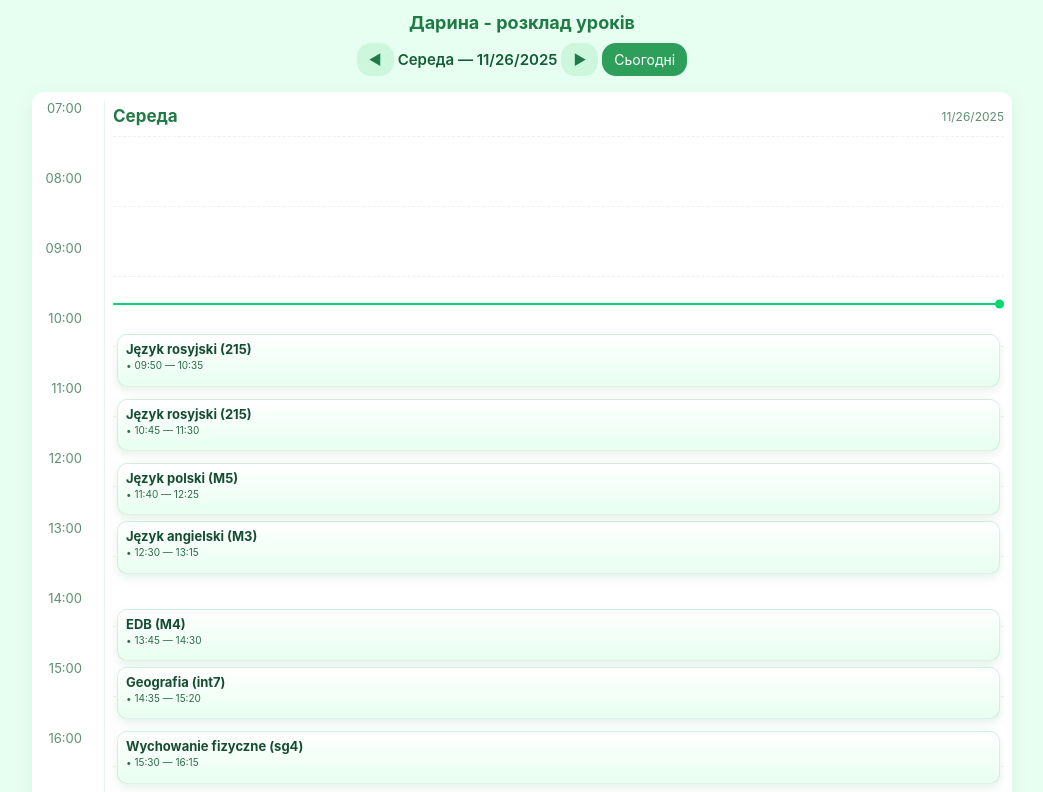
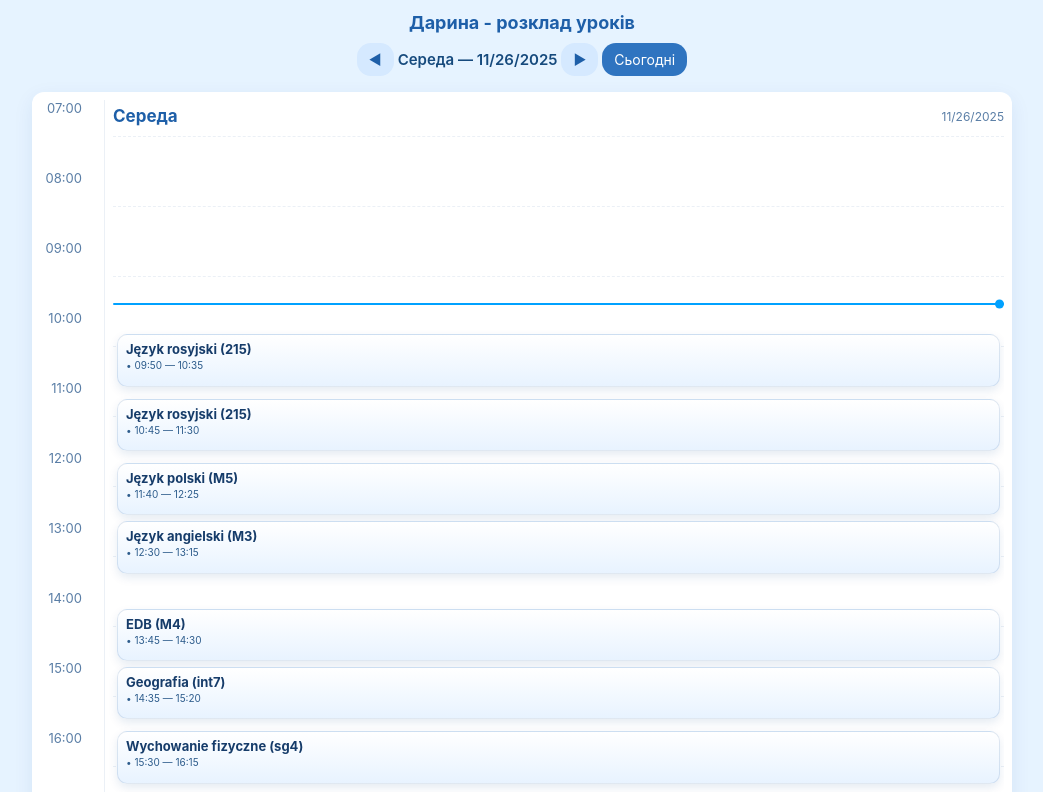
Before and after one commit to Volodymyr-Tuman/rozklad, a plain HTML site: page Daryna/daryna.html in a window 1280 px wide. Shown: the top 792 px of the page, without its empty margins (118-1161 px from the left). Drawn offline with Linux system fonts and the light colour scheme.

Commit message:
Update daryna.css

```diff
--- a/Daryna/daryna.css
+++ b/Daryna/daryna.css
@@ -9,20 +9,20 @@
 body{
   margin:0;
   padding:12px;
-  background:#e7fff1; /* світло-зелений фон */
-  color:#0f4024;      /* темний зелений текст */
+  background:#e6f3ff; /* світло-блакитний фон */
+  color:#0d2f55;      /* темний синій текст */
 }
 
 .app{max-width:980px;margin:0 auto}
 
 /* Header */
 header{display:flex;flex-direction:column;gap:10px;margin-bottom:16px}
-header h1{font-size:20px;margin:0;text-align:center;color:#1f7a46;}
+header h1{font-size:20px;margin:0;text-align:center;color:#1e5fa8;}
 
 .controls{display:flex;justify-content:center;align-items:center;gap:6px;flex-wrap:wrap}
 
 button{
-  background:#2e9e5b;       /* зелені кнопки */
+  background:#2f74c0;       /* сині кнопки */
   color:#fff;
   border:0;
   padding:14px 18px;
@@ -32,11 +32,11 @@ button{
 }
 
 button.secondary{
-  background:#ccf7dd;       /* світло-зелений */
-  color:#1f7a46;
+  background:#d5e9ff;       /* світло-синій */
+  color:#1e5fa8;
 }
 
-.day-label{font-weight:600;font-size:15px;padding:4px 0;color:#145c34}
+.day-label{font-weight:600;font-size:15px;padding:4px 0;color:#164a7d}
 
 /* Container */
 .schedule-wrap{
@@ -44,7 +44,7 @@ button.secondary{
   border-radius:12px;
   background:#fff;
   padding:8px;
-  box-shadow:0 6px 20px rgba(30,120,60,0.08); /* зелена тінь */
+  box-shadow:0 6px 20px rgba(30,70,150,0.08); /* синя тінь */
 }
 
 /* Grid */
@@ -58,7 +58,7 @@ button.secondary{
 
 .time-grid::-webkit-scrollbar{height:6px}
 .time-grid::-webkit-scrollbar-thumb{
-  background:#a5e8c6; /* зелений скролбар */
+  background:#a9cef7; /* синій скролбар */
   border-radius:10px
 }
 
@@ -76,7 +76,7 @@ button.secondary{
   height:var(--hour-height);
   padding-right:6px;
   font-size:13px;
-  color:#5c8f72; /* м’який зелений */
+  color:#5a7ea6; /* м’який синій */
 }
 
 /* Day column */
@@ -84,7 +84,7 @@ button.secondary{
   flex:1;
   min-width:320px;
   position:relative;
-  border-left:1px solid rgba(0,120,60,0.08);
+  border-left:1px solid rgba(0,70,140,0.08);
   padding-left:8px
 }
 
@@ -98,10 +98,10 @@ button.secondary{
 .day-name{
   font-size:17px;
   font-weight:700;
-  color:#1f7a46;
+  color:#1e5fa8;
 }
 
-#dateLabel{font-size:12px;color:#5c8f72}
+#dateLabel{font-size:12px;color:#5a7ea6}
 
 .day-body{
   position:relative;
@@ -113,7 +113,7 @@ button.secondary{
 .hours-line{position:absolute;left:0;right:0;top:0}
 .hour-row{
   height:var(--hour-height);
-  border-top:1px dashed rgba(0,120,60,0.08)
+  border-top:1px dashed rgba(0,70,140,0.08)
 }
 
 /* Lesson cards */
@@ -124,28 +124,28 @@ button.secondary{
   right:4px;
   border-radius:10px;
   padding:6px 8px;
-  background:linear-gradient(180deg,#fff,#e8fff1); /* легкий зелений градієнт */
-  box-shadow:0 4px 10px rgba(0,120,60,0.10);
-  border:1px solid rgba(0,120,60,0.12);
+  background:linear-gradient(180deg,#fff,#e8f3ff); /* легкий синій градієнт */
+  box-shadow:0 4px 10px rgba(0,70,140,0.10);
+  border:1px solid rgba(0,70,140,0.12);
   transition:background .3s,transform .2s;
   font-size:14px;
 }
 
 .lesson.past{
-  background:linear-gradient(180deg,#d7ffe9,#c9ffdf);
-  border-color:rgba(40,160,100,0.18)
+  background:linear-gradient(180deg,#d8ecff,#c5e1ff);
+  border-color:rgba(40,100,200,0.18)
 }
 
 .lesson .title{
   font-weight:700;
   font-size:14px;
   margin-bottom:2px;
-  color:#164d32;
+  color:#163c6a;
 }
 
 .lesson .meta{
   font-size:11px;
-  color:#2f6c4b;
+  color:#2d5c8c;
 }
 
 /* Time marker */
@@ -154,7 +154,7 @@ button.secondary{
   left:0;
   right:0;
   height:2px;
-  background:#00d96e; /* яскравий зелено-м’ятний */
+  background:#00a1ff; /* яскравий синій акцент */
   border-radius:2px;
   transform:translateY(-1px)
 }
@@ -164,7 +164,7 @@ button.secondary{
   width:9px;
   height:9px;
   border-radius:50%;
-  background:#00d96e;
+  background:#00a1ff;
   right:0;
   transform:translateY(-50%)
 }
@@ -173,7 +173,7 @@ button.secondary{
 .legend{
   margin-top:10px;
   font-size:12px;
-  color:#2f6c4b;
+  color:#2d5c8c;
   display:flex;
   gap:12px;
   flex-wrap:wrap
@@ -183,12 +183,12 @@ button.secondary{
   width:14px;
   height:10px;
   border-radius:4px;
-  background:#ccf7dd;
-  border:1px solid rgba(0,120,60,0.14)
+  background:#d5e9ff;
+  border:1px solid rgba(0,70,140,0.14)
 }
 
 .chip.past{
-  background:#b2eec8
+  background:#bddbff
 }
 
 /* Mobile tweaks */
```
